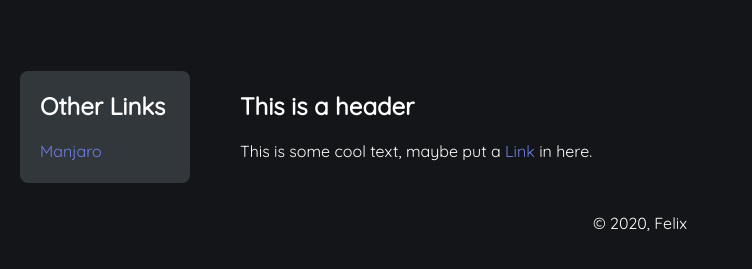
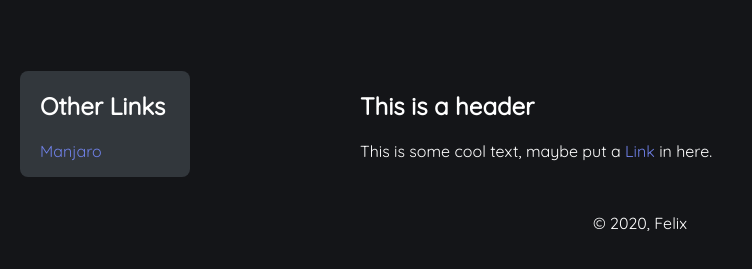
Before and after one commit to HolyHades/holyhades.github.io, a plain HTML site: page index.html in a window 1280 px wide. Shown: the part 215-484 px from the top of the page, without its empty margins (0-752 px from the left). Drawn offline with Linux system fonts and the light colour scheme.

Commit message:
update a lot of shit (changes to grid)

```diff
--- a/style.css
+++ b/style.css
@@ -21,6 +21,10 @@ body {
     display: flex;
     flex-wrap: wrap;
     flex-direction: row;
+    box-sizing: border-box;
+    display: grid;
+    grid-template-rows: 1fr;
+    grid-template-columns: 1fr 3fr;
 }
 
 .mainbody a {
@@ -37,17 +41,19 @@ body {
 }
 
 .side {
-    flex: 30%;
     background-color: #32373c;
     padding: 0 20px;
-    max-width: 130px;
-    height: 112px;
-    margin-left: 20px;
-    margin-top: 20px;
+    margin: 20px;
     border-radius: 8px;
     transition: 0.2s;
     animation-name: slideinleft;
     animation-duration: 1s;
+    box-sizing: border-box;
+    grid-row-start: 1;
+    grid-row-end: 2;
+    grid-column-start: 1;
+    grid-column-end: 2;
+    max-width: 170px;
 }
 
 .side:hover {
@@ -115,13 +121,15 @@ body {
 }
 
 .main {
-    flex: 70%;
-    padding: 20px;
-    padding-left: 50px;
-    padding-right: 50px;
-    float: left;
+    padding: 0 20px;
+    margin: 20px;
     animation-name: slideinright;
     animation-duration: 1s;
+    box-sizing: border-box;
+    grid-row-start: 1;
+    grid-row-end: 2;
+    grid-column-start: 2;
+    grid-column-end: 3;
 }
 
 .main a {
```
